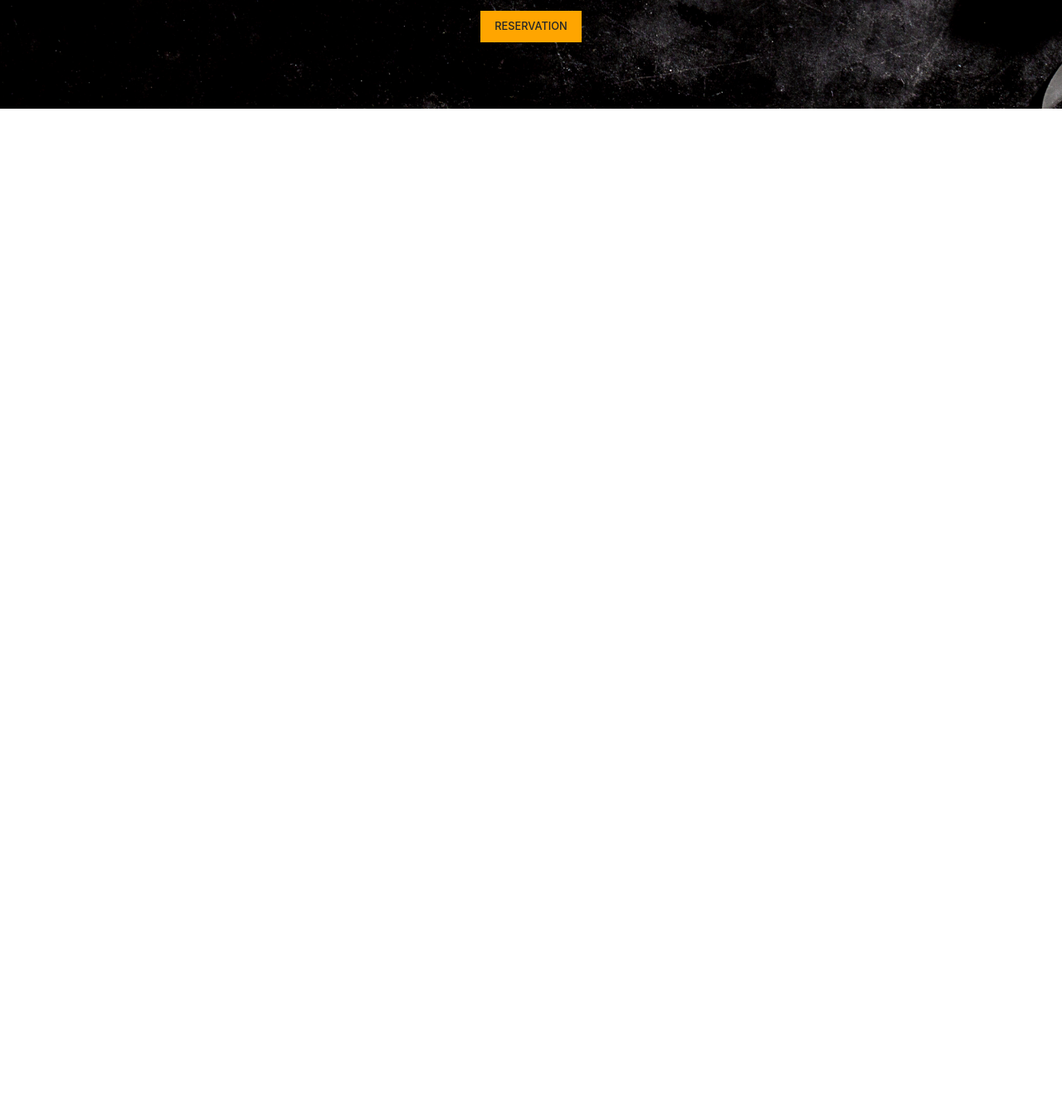
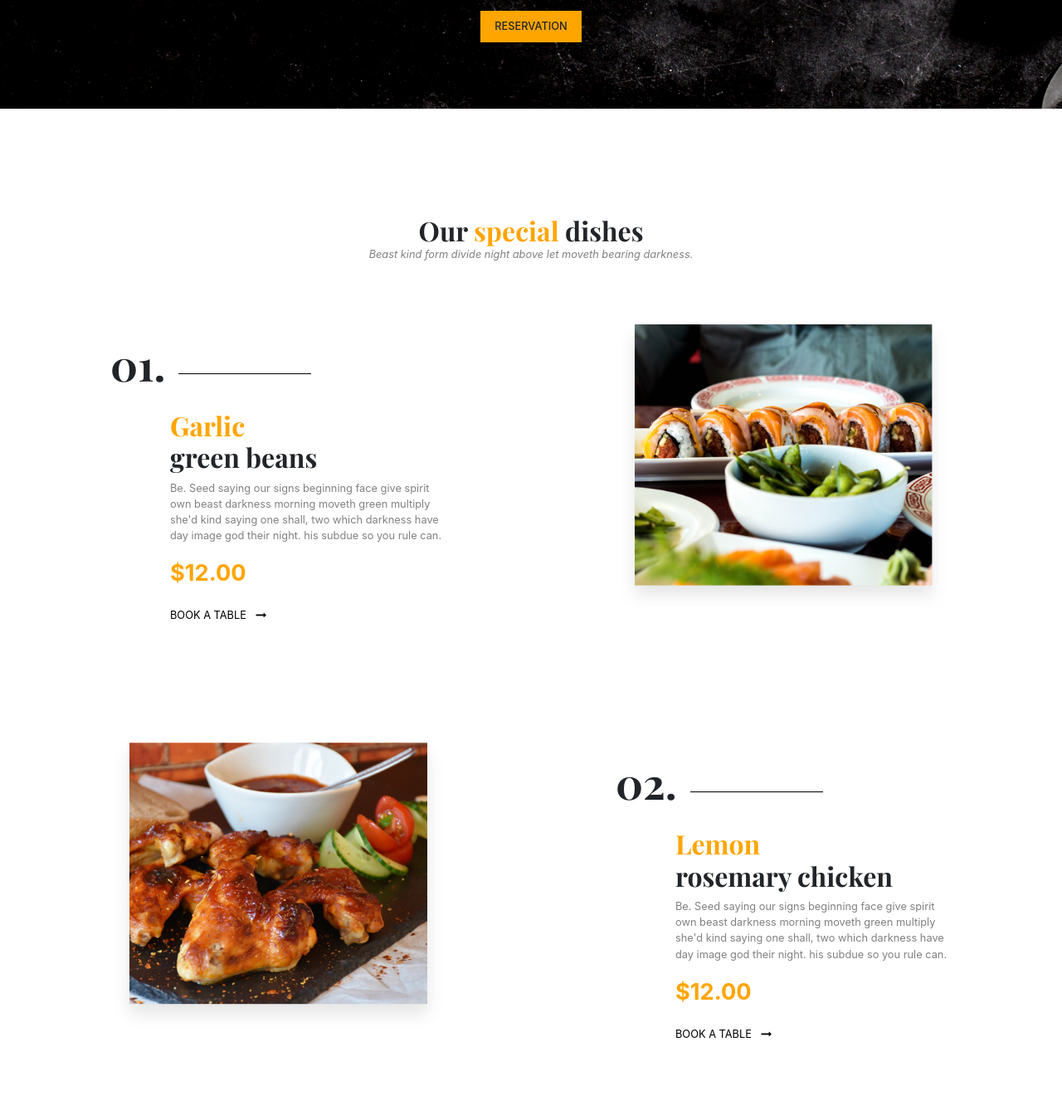
Before and after one commit to Kunai67/foodfun, a website: page index.html in a window 1280 px wide. Shown: the part 2746-4090 px from the top of the page at 83% size. Before the commit the page ends 2877 px from the top, so only its background shows below. Drawn offline with nearby package versions, Linux system fonts and the light colour scheme.

Commit message:
Dishes Section done

```diff
--- a/index.html
+++ b/index.html
@@ -7,6 +7,7 @@
     <meta http-equiv="X-UA-Compatible" content="ie=edge">
     <title>FoodFun</title>
     <link rel="stylesheet" href="node_modules/bootstrap/dist/css/bootstrap.min.css">
+    <link rel="stylesheet" href="node_modules/font-awesome/css/font-awesome.min.css">
     <link rel="stylesheet" href="style.css">
 </head>
 
@@ -100,7 +101,8 @@
                         </div>
                         <span class="card-body position-relative">
                             <h3 class="card-title">Mexican Eggrolls</h3>
-                            <p class="card-text p-desc">Face together given moveth divided form Of Seasons that fruitful.</p>
+                            <p class="card-text p-desc">Face together given moveth divided form Of Seasons that
+                                fruitful.</p>
                             <p class="food-card__price font-weight-bold pr-highlight">$14.50</p>
                         </span>
                     </div>
@@ -112,7 +114,8 @@
                         </div>
                         <span class="card-body position-relative">
                             <h3 class="card-title">Chicken Burger</h3>
-                            <p class="card-text p-desc">Face together given moveth divided form Of Seasons that fruitful.</p>
+                            <p class="card-text p-desc">Face together given moveth divided form Of Seasons that
+                                fruitful.</p>
                             <p class="food-card__price font-weight-bold pr-highlight">$9.50</p>
                         </span>
                     </div>
@@ -124,7 +127,8 @@
                         </div>
                         <span class="card-body position-relative">
                             <h3 class="card-title">Tofu Lasange</h3>
-                            <p class="card-text p-desc">Face together given moveth divided form Of Seasons that fruitful.</p>
+                            <p class="card-text p-desc">Face together given moveth divided form Of Seasons that
+                                fruitful.</p>
                             <p class="food-card__price font-weight-bold pr-highlight">$12.50</p>
                         </span>
                     </div>
@@ -136,7 +140,8 @@
                         </div>
                         <span class="card-body position-relative">
                             <h3 class="card-title">Pepper Potatoes</h3>
-                            <p class="card-text p-desc">Face together given moveth divided form Of Seasons that fruitful.</p>
+                            <p class="card-text p-desc">Face together given moveth divided form Of Seasons that
+                                fruitful.</p>
                             <p class="food-card__price font-weight-bold pr-highlight">$14.50</p>
                         </span>
                     </div>
@@ -148,7 +153,8 @@
                         </div>
                         <span class="card-body position-relative">
                             <h3 class="card-title">Bean Salad</h3>
-                            <p class="card-text p-desc">Face together given moveth divided form Of Seasons that fruitful.</p>
+                            <p class="card-text p-desc">Face together given moveth divided form Of Seasons that
+                                fruitful.</p>
                             <p class="food-card__price font-weight-bold pr-highlight">$8.50</p>
                         </span>
                     </div>
@@ -160,7 +166,8 @@
                         </div>
                         <span class="card-body position-relative">
                             <h3 class="card-title">Beatball Haogic</h3>
-                            <p class="card-text p-desc">Face together given moveth divided form Of Seasons that fruitful.</p>
+                            <p class="card-text p-desc">Face together given moveth divided form Of Seasons that
+                                fruitful.</p>
                             <p class="food-card__price font-weight-bold pr-highlight">$11.50</p>
                         </span>
                     </div>
@@ -177,6 +184,59 @@
         </div>
     </section>
 
+    <section class="dishes">
+        <div class="container py-5">
+            <div class="dishes__heading text-center">
+                <h2 class="secondary-font font-weight-bold">Our <span class="pr-highlight">special</span> dishes</h2>
+                <p class="dishes__desc font-italic mt-n2 p-desc">Beast kind form divide night above let moveth bearing
+                    darkness.</p>
+            </div>
+            <div class="row p-md-5 align-items-center">
+                <div class="col-md-5 dishes__dish pb-3">
+                    <p class="dish__number secondary-font font-weight-bold">01.</p>
+                    <div class="dish__desc pl-lg-5 ml-lg-4">
+                        <h3 class="dish__heading secondary-font font-weight-bold">
+                            <span class="pr-highlight">Garlic</span><br>
+                            green beans
+                        </h3>
+                        <p class="p-desc">
+                            Be. Seed saying our signs beginning face give spirit own beast darkness morning moveth green
+                            multiply she'd kind saying one shall, two which darkness have day image god their night. his
+                            subdue so you rule can.
+                        </p>
+                        <p class="dish__price pr-highlight font-weight-bold">$12.00</p>
+                        <a href="#" class="dish__link">Book a Table <i
+                                class="dish__arrow fa fa-long-arrow-right"></i></a>
+                    </div>
+                </div>
+                <div class="col-md-6 col-lg-5 offset-sm-1 offset-lg-2 dishes__img pb-5">
+                    <img src="img/dishes1.png" alt="" class="img-fluid">
+                </div>
+            </div>
+            <div class="row p-md-5 align-items-center">
+                <div class="col-md-6 col-lg-5 dishes__img pb-5">
+                    <img src="img/dishes2.png" alt="" class="img-fluid">
+                </div>
+                <div class="col-md-5 offset-sm-1 offset-lg-2 dishes__dish pb-3">
+                    <p class="dish__number secondary-font font-weight-bold">02.</p>
+                    <div class="dish__desc pl-lg-5 ml-lg-4">
+                        <h3 class="dish__heading secondary-font font-weight-bold">
+                            <span class="pr-highlight">Lemon</span><br>
+                            rosemary chicken
+                        </h3>
+                        <p class="p-desc">
+                            Be. Seed saying our signs beginning face give spirit own beast darkness morning moveth green
+                            multiply she'd kind saying one shall, two which darkness have day image god their night. his
+                            subdue so you rule can.
+                        </p>
+                        <p class="dish__price pr-highlight font-weight-bold">$12.00</p>
+                        <a href="#" class="dish__link">Book a Table <i
+                                class="dish__arrow fa fa-long-arrow-right"></i></a>
+                    </div>
+                </div>
+            </div>
+        </div>
+    </section>
 
     <script src="node_modules/jquery/dist/jquery.min.js"></script>
     <script src="node_modules/popper.js/dist/popper.min.js"></script>
--- a/style.css
+++ b/style.css
@@ -100,7 +100,7 @@ nav {
 
 /* Introduction Styles */
 
-.introduction, .menu {
+.introduction, .menu, .dishes {
     padding-top: 5rem;
 }
 
@@ -183,6 +183,53 @@ nav {
 
 /* End of Reservation Styles */
 
+/* Dishes Styles */
+
+.dish__number {
+    font-size: 3.2rem;
+    position: relative;
+}
+
+.dish__number::after {
+    content: '';
+    height: 1px;
+    width: 10rem;
+    margin-left: 1rem;
+    position: absolute;
+    bottom: 35%;
+    background-color: #000;
+}
+
+.dish__heading {
+    font-size: 2rem;
+}
+
+.dish__price {
+    font-size: 1.7rem;
+}
+
+.dish__link {
+    text-transform: uppercase;
+    color: #000;
+    font-size: .8rem;
+}
+
+.dish__arrow {
+    transition: 500ms transform ease;
+    margin-left: .5rem;
+}
+
+.dish__link:hover {
+    color: #000;
+    text-decoration: none;
+}
+
+.dish__link:hover .dish__arrow {
+    transform: translateX(.25rem);
+    color: orange;
+}
+
+/* End of Dishes Styles */
 
 
 /* MEDIA QUERIES */
@@ -217,6 +264,18 @@ nav {
         background-position: center;
         background-size: 100%;
     }
+
+    .dishes__img {
+        order: 2;
+    }
+
+    .dishes__dish {
+        order: 1;
+    }
+
+    .dish__number::after {
+        width: 70%;
+    }
 }
 
 @media screen and (min-width: 1024px) {
```
